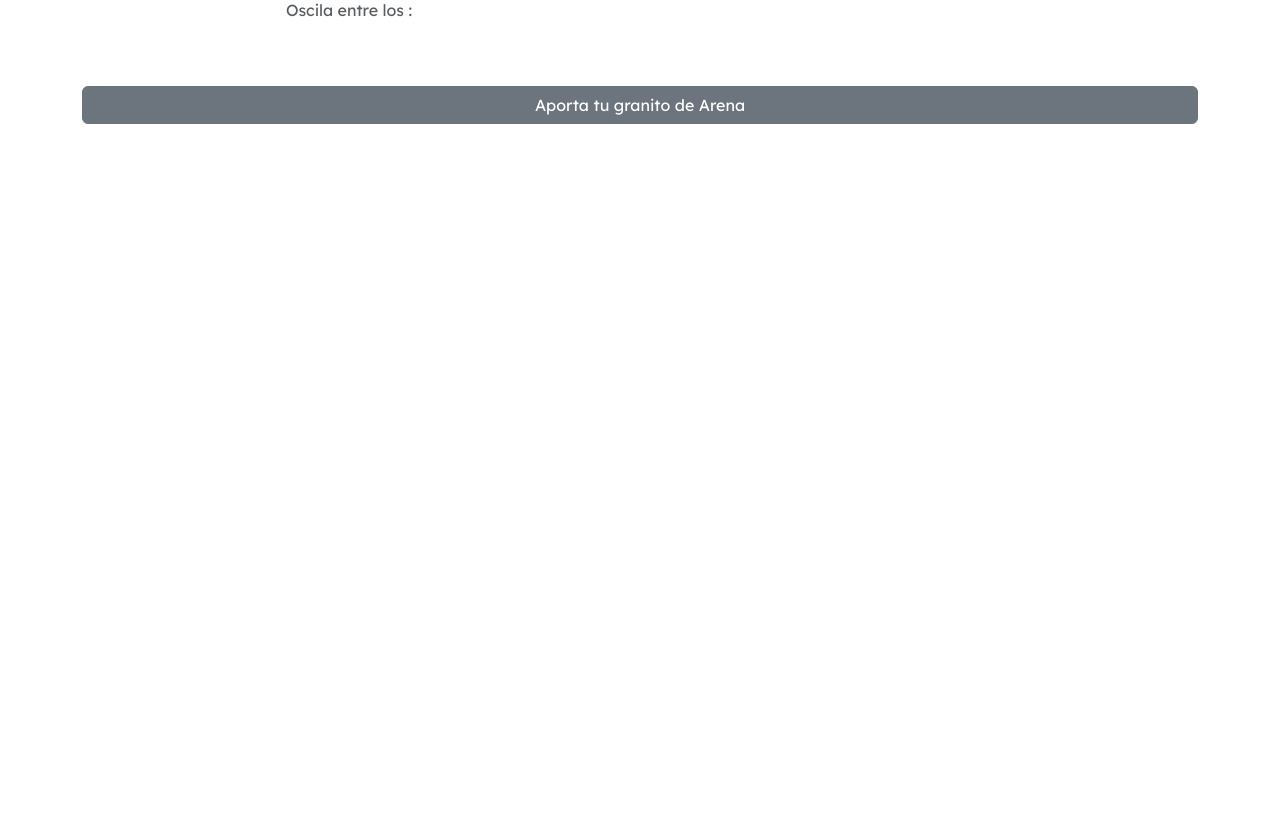
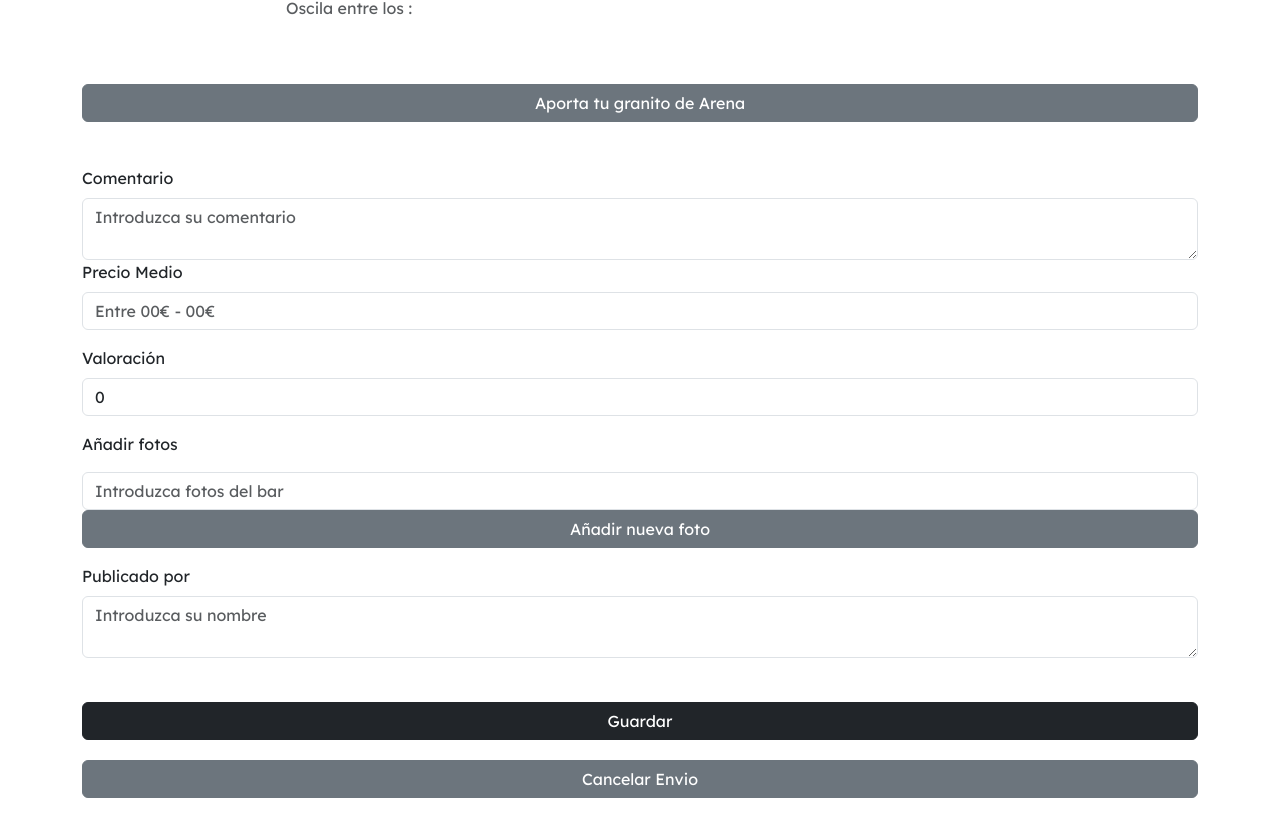
Before and after one commit to Saamuuu7/Barking-client, a React (Vite) app: page /bar/1 in a window 1280 px wide. Shown: the part 419-1256 px from the top of the page. Before the commit the page ends 800 px from the top, so only its background shows below. Built offline with nearby package versions, Linux system fonts and the light colour scheme; no server answers.

Commit message:
wedMorningChanges

```diff
--- a/src/components/AddCommentForm/AddCommentForm.jsx
+++ b/src/components/AddCommentForm/AddCommentForm.jsx
@@ -1,22 +1,180 @@
 import axios from "axios"
 import { useState } from "react"
-import { Form, Button, Row, Col, InputGroup } from "react-bootstrap"
+import { Form, Button, InputGroup, Container } from "react-bootstrap"
 import { useNavigate } from "react-router-dom"
 
 const apiUrl = 'http://localhost:5005'
 
-const AddCommentForm = () => {
-
-    const initialState = {
+const AddCommentForm = ({ barId }) => {
+    const [newComment, setNewComment] = useState({
         title: '',
-        description: '',
+        comment: '',
         average_price: '',
         rating: 0,
-        gallery: [''],
+        image_url: ['']
+    });
+
+    const navigate = useNavigate();
+
+
+    const handleCommentChange = event => {
+        const { name, value } = event.target
+        setNewComment({
+            ...newComment,
+            [name]: value
+        });
+    };
+
+    const addImageFild = () => {
+        const image_urlCopy = [...newComment.image_url]
+        image_urlCopy.push('')
+        setNewComment({ ...newComment, image_url: image_urlCopy })
     }
+
+    const handleGalleryChange = (e, index) => {
+        const { value } = e.target
+
+        const image_urlCopy = [...newComment.image_url]
+        image_urlCopy[index] = value
+
+        setNewComment({ ...newComment, image_url: image_urlCopy })
+    }
+
+    const handleCancel = () => {
+        navigate('/todos-los-comentarios');
+    };
+
+
+    const handleForSubmit = e => {
+        e.preventDefault()
+
+        axios
+            .post(`${apiUrl}/comments`, newComment)
+            .then(() => navigate('/todos-los-comentarios'))
+            .catch((err) => console.log(err))
+
+    }
+
+
     return (
-        <h1>hola</h1>
-    )
-}
+
+        <div className="AddCommentForm ">
+
+            <br></br>
+            <Form onSubmit={handleForSubmit} style={{ marginBottom: '50px', marginTop: '20px' }}>
+
+
+
+
+                <Form.Group className="mb-10" controlId="comment">
+                    <Form.Label>Comentario</Form.Label>
+                    <InputGroup hasValidation>
+
+                        <Form.Control
+                            as="textarea"
+                            placeholder="Introduzca su comentario"
+                            name="comment"
+                            value={newComment.comment}
+                            onChange={handleCommentChange}
+                            required
+                        />
+                    </InputGroup>
+
+                </Form.Group>
+
+                <Form.Group className="mb-3" controlId="average_price">
+                    <Form.Label>Precio Medio</Form.Label>
+                    <Form.Control
+                        type="text"
+                        placeholder="Entre 00€ - 00€"
+                        name="average_price"
+                        value={newComment.average_price}
+                        onChange={handleCommentChange}
+                        required
+                    />
+                    <Form.Control.Feedback type="invalid">
+                        Por favor, rellene con el precio medio por comida/cena.
+                    </Form.Control.Feedback>
+                </Form.Group>
+
+                <Form.Group className="mb-3" controlId="rating">
+                    <Form.Label>Valoración</Form.Label>
+                    <Form.Control
+                        type="number"
+                        placeholder="Introduzca un número entre el 1 y el 5"
+                        name="rating"
+                        value={newComment.rating}
+                        min={1}
+                        max={5}
+                        onChange={handleCommentChange}
+                        required
+                    />
+                    <Form.Control.Feedback type="invalid">
+                        Por favor, añada una valoración.
+                    </Form.Control.Feedback>
+                </Form.Group>
+
+                <Form.Group className="mb-3" controlId="image_url">
+                    <Form.Label>Añadir fotos</Form.Label>
+                    {
+                        newComment.image_url.map((eachField, idx) => (
+                            <Form.Control
+                                key={idx}
+                                className="mt-2"
+                                type="url"
+                                placeholder="Introduzca fotos del bar"
+                                value={eachField}
+                                onChange={e => handleGalleryChange(e, idx)}
+                            />
+                        ))}
+
+
+                    <Button className="w-100" variant="secondary" onClick={addImageFild}>
+                        Añadir nueva foto
+                    </Button>
+
+
+                </Form.Group>
+
+
+
+
+                <Form.Group className="mb-4" controlId="comment">
+                    <Form.Label>Publicado por</Form.Label>
+                    <InputGroup hasValidation>
+
+                        <Form.Control
+                            as="textarea"
+                            placeholder="Introduzca su nombre"
+                            name="comment"
+                            value={newComment.posted_by}
+                            onChange={handleCommentChange}
+                            required
+                        />
+                    </InputGroup>
+
+                </Form.Group>
+
+
+
+
+
+                <Button variant="dark" type="submit" className="w-100" style={{ marginTop: '20px' }} onClick={handleForSubmit}>
+                    Guardar
+                </Button>
+                <Button variant="secondary" type="button" className="w-100" style={{ marginTop: '20px' }} onClick={handleCancel}>
+                    Cancelar Envio
+                </Button>
+            </Form>
+
+        </div>
+
+    );
+};
+
+
+
+
+
 
 export default AddCommentForm
--- a/src/components/CarrSlider/CarrSlider.jsx
+++ b/src/components/CarrSlider/CarrSlider.jsx
@@ -11,7 +11,7 @@ const CarrSlider = ({ gallery, title }) => {
         <div className="CardSlider">
             <Row>
                 <Col >
-                    <Card className=' d-block CardSlider mb-5 mt-2 mr-4 ml-4 ' style={{ boxShadow: '0 8px 6px rgba(0, 0, 0, 1)' }} >
+                    <Card className=' d-block CardSlider mb-5 mt-0 mr-4 ml-4 ' style={{ boxShadow: '0 8px 6px rgba(0, 0, 0, 1)' }} >
                         <Card.Body style={{ backgroundColor: '#F5F5DC', width: '100%' }}>
                             <Carousel>
                                 {gallery.map((image, index) => (
--- a/src/components/Navbar/Navbar.jsx
+++ b/src/components/Navbar/Navbar.jsx
@@ -12,10 +12,10 @@ const Navigation = () => {
                     <Link to='/' style={{ textDecoration: 'none' }}>
                         <Navbar.Brand>Barking</Navbar.Brand>
                     </Link>
-                    <Navbar.Toggle aria-controls="basic-navbar-nav" />
+                    <Navbar.Toggle aria-controls="basic-navbar-nav" style={{ border: 'none' }} />
 
                     <Navbar.Collapse id="basic-navbar-nav" >
-                        <Nav className="me-auto">
+                        <Nav className="me-auto" >
 
                             <Link to='/bars' style={{ textDecoration: 'none' }}>
                                 <Nav.Link as='span'>Bares</Nav.Link>
--- a/src/pages/AddCommentPage/AddCommentPage.jsx
+++ b/src/pages/AddCommentPage/AddCommentPage.jsx
@@ -1,12 +1,23 @@
-import { Container } from "react-bootstrap"
-import AddCommentForm from "../../components/AddCommentForm/AddCommentForm"
+import React from 'react';
+import { Container } from 'react-bootstrap';
+import AddCommentForm from '../../components/AddCommentForm/AddCommentForm';
+
 const AddCommentsPage = () => {
+    return (
+        <div className="AddCommentPage mt-0">
+            <Container>
+                <div className="d-flex justify-content-center align-items-center" style={{ minHeight: '100vh' }}>
+                    <div className="row justify-content-center w-100">
+                        <div className="col-md-6">
+                            <h1 className="text-center">Añada su comentario</h1>
+                            <hr className="mx-auto d-block w-50" style={{ boxShadow: '0 4px 6px rgba(0, 0, 0, 0.1)' }} />
+                            <AddCommentForm />
+                        </div>
+                    </div>
+                </div>
+            </Container>
+        </div>
+    );
+};
 
-    return (
-        <AddCommentForm />
-    )
-
-
-}
-
-export default AddCommentsPage
+export default AddCommentsPage;
--- a/src/pages/BarDetailsPage/BarDetailsPage.jsx
+++ b/src/pages/BarDetailsPage/BarDetailsPage.jsx
@@ -3,6 +3,7 @@ import { useEffect, useState } from "react"
 import { useNavigate, useParams } from "react-router-dom"
 import axios from "axios"
 import CarrSlider from "../../components/CarrSlider/CarrSlider"
+import AddCommentForm from "../../components/AddCommentForm/AddCommentForm"
 const apiUrl = 'http://localhost:5005'
 
 const BarDetailsPage = ({ name, ...props }) => {
@@ -115,6 +116,9 @@ const BarDetailsPage = ({ name, ...props }) => {
 
                 </Offcanvas>
 
+
+                <AddCommentForm />
+
             </Container>
         </>
     )
```
Also changed, not shown: src/components/AddForm_/AddForm.jsx (renamed from src/components/AddForm/AddForm.jsx).
